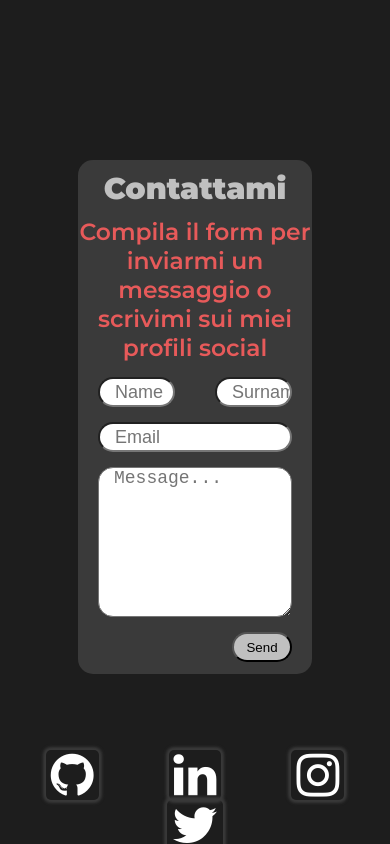
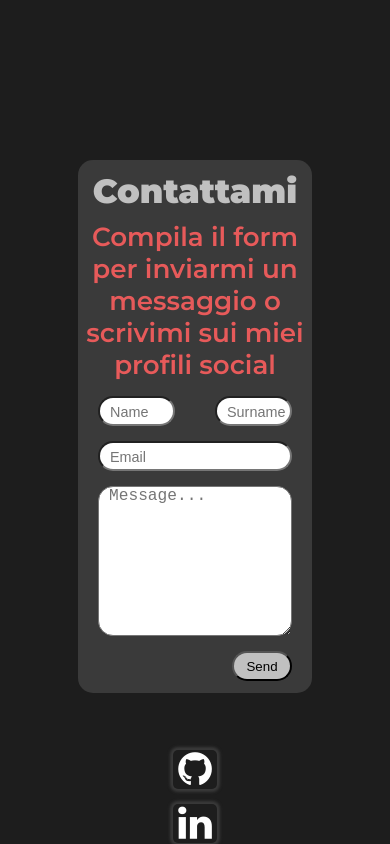
Before and after one commit to Federico-Gz/progetto-html-e-css, a plain HTML site: page contact.html in a window 390 px wide. Drawn offline with Linux system fonts and the light colour scheme.

Commit message:
aggiunte modifiche parte responsive

```diff
--- a/assets/contact-style.css
+++ b/assets/contact-style.css
@@ -89,6 +89,7 @@ body{
     margin-bottom: 15px;
 }
 
+
 .message{
     padding: 0px 20px;
     margin-bottom: 15px;
@@ -142,3 +143,39 @@ body{
 a {
     color: var(--text-color-1);
 }
+
+
+
+/*responsive*/
+
+@media (max-width: 618px){
+    body{
+        font-size: 0.7em;
+    }
+
+    .form-control{
+        padding-left: 10px;
+    }
+
+    input::placeholder{
+        font-size: 0.8em;
+    }
+
+    textarea::placeholder{
+        font-size: 0.9em;
+    }
+
+    .social{
+        flex-direction: column;
+        align-items: center;
+    }
+
+    .social-link{
+        margin-bottom: 15px;
+
+    }
+
+    .social-link i{
+        font-size:3.5em;
+    }
+}
```
Also changed, not shown: assets/style.css (+25 -3 lines).
